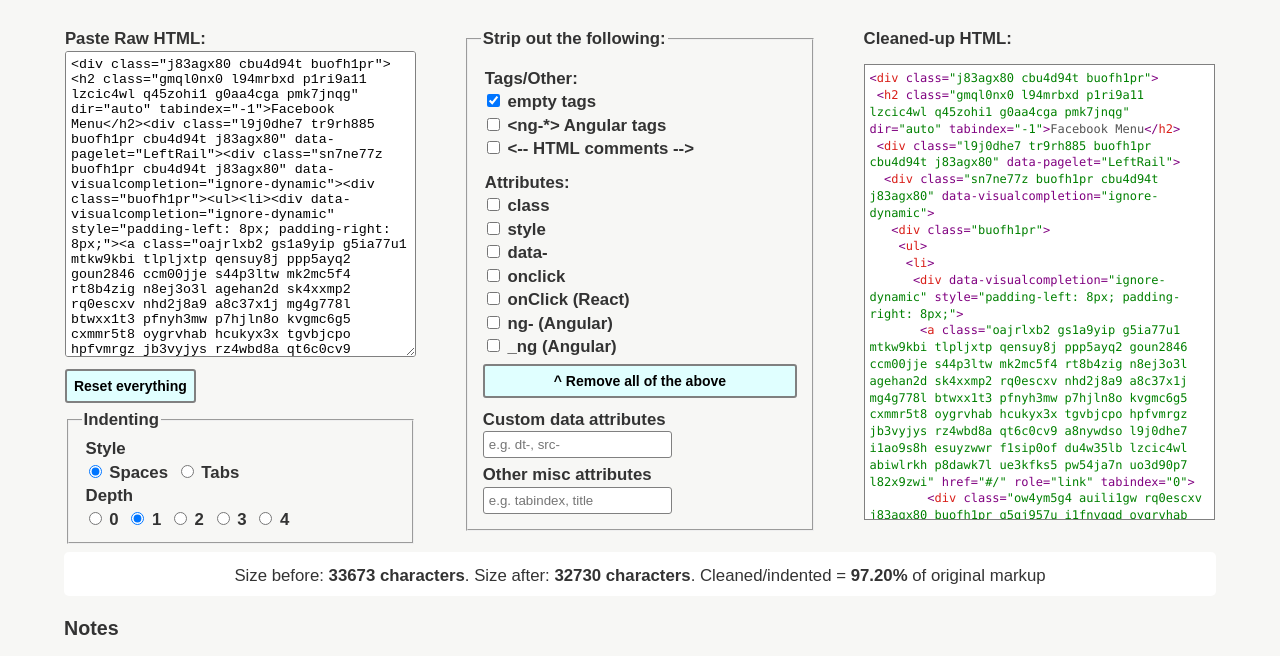
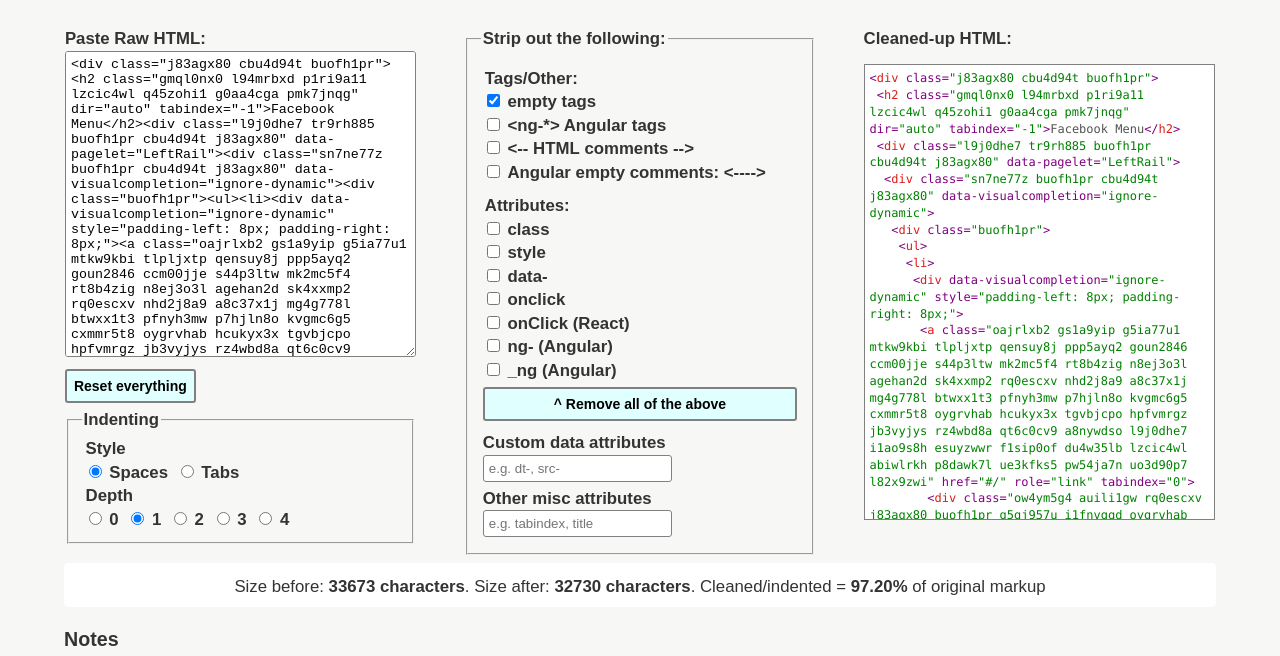
Before and after one commit to lloydi/markup-de-crapulator, a plain HTML site: page Source/index.html in a window 1280 px wide. Both pictures are taken after a click on the checkbox "empty tags". Shown: the part 98-754 px from the top of the page. Drawn offline with Linux system fonts and the light colour scheme.

Commit message:
Add option to remove empty Angular comments

```diff
--- a/Source/de-crapulator.js
+++ b/Source/de-crapulator.js
@@ -20,6 +20,7 @@ const filterAngularNgCrapAttributes1 = document.querySelector("#chk_angularNgCra
 const filterAngularNgCrapAttributes2 = document.querySelector("#chk_angularNgCrapAttributes2");
 const filterAngularNgCrapTags = document.querySelector("#chk_angularNgCrapTags");
 const filterHTMLcomments = document.querySelector("#chk_HTMLcomments");
+const filterAngularNgEmptyComments = document.querySelector("#chk_angularNgEmptyComments");
 const filterCustomAttrs = document.querySelector("#txt_customAttrs");
 const filterotherMiscAttrs = document.querySelector("#txt_otherMiscAttrs");
 const removeAll = document.querySelector("#removeAll");
@@ -50,6 +51,9 @@ function generateMarkup() {
   }
   if (filterHTMLcomments.checked) {
     raw = raw.replace(/<!--(.*?)-->/g, "");
+  }
+  if (filterAngularNgEmptyComments.checked) {
+    raw = raw.replace(/<!--(-*?)-->/g, "");
   }
 
   tempDOMDumpingGround.innerHTML = raw;
@@ -191,6 +195,7 @@ if (urlEncoded) {
   filterAngularNgCrapAttributes2.click();
   filterAngularNgCrapTags.click();
   filterHTMLcomments.click();
+  filterAngularNgEmptyComments.click();
 }
 
 // removeAllCrap();
--- a/Source/index.html
+++ b/Source/index.html
@@ -105,6 +105,10 @@
 	                  <input id="chk_HTMLcomments" type="checkbox" />
 	                  <span><label for="chk_HTMLcomments">&lt;--&nbspHTML&nbspcomments&nbsp--&gt;</label></span>
 	                </div>
+                  <div>
+	                  <input id="chk_angularNgEmptyComments" type="checkbox" />
+	                  <span><label for="chk_angularNgEmptyComments">Angular empty comments: &lt;----&gt;</label></span>
+	                </div>
                 </fieldset>
                 <fieldset>
                 	<legend><h3>Attributes:</h3></legend>
```
